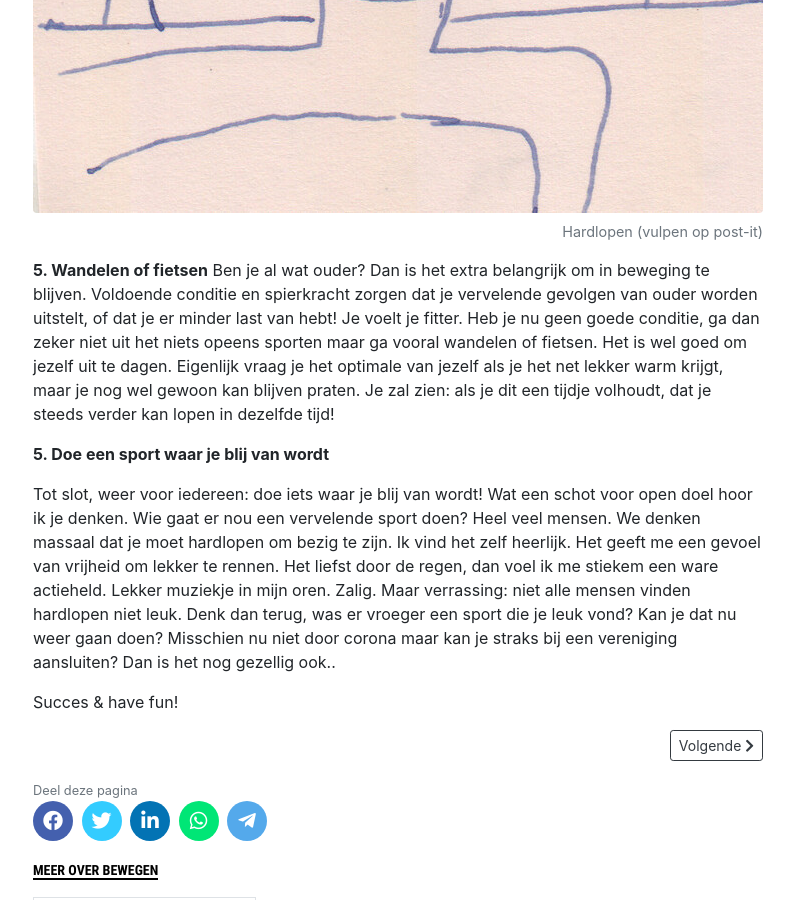
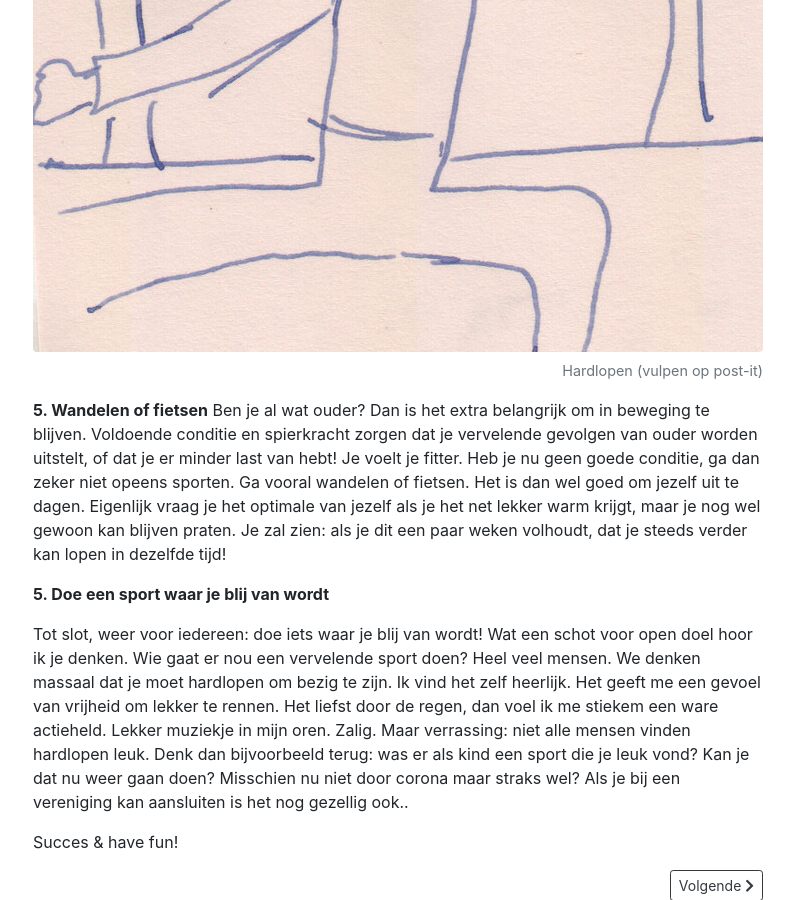
Before and after one commit to BaasLimited/baasovereten.github.io, a Jekyll site: the page built from _posts/2020-10-07-sporten-wel-volhouden.md, in a window 1280 px wide and 900 px high, scrolled down 4160 px. Shown: the whole window, without its empty margins (242-1036 px from the left). Built offline with Jekyll 4.4.1, drawn with Linux system fonts in a browser that asks for light colours; some web fonts are replaced; a script that is not in the unit is left out; comment, search, counter and statistics services are not loaded; some of the changed text lies outside the part shown.

Commit message:
Update 2020-10-07-sporten-wel-volhouden.md

```diff
--- a/_posts/2020-10-07-sporten-wel-volhouden.md
+++ b/_posts/2020-10-07-sporten-wel-volhouden.md
@@ -8,17 +8,19 @@
 excerpt:    "Sporten is goed voor je, maar niet iedereen houdt het vol. Het is een van die dingen die we ons voornemen, een paar weken doen en daarna weer laten versloffen. Mijn gouden regel om het wel vol te houden: luister goed naar je lijf. Hoe dan? Hier een paar tips."
 published:  true
 ---
-[In mijn eerdere blog](over-bewegen/2020/10/21/meer-bewegen.html) met tips om meer te bewegen schreef ik al wat de bewegingsrichtlijnen van de gezondheidsraad zijn. Veeel bewegen en sporten dus! Als het lukt: RESPECT. Als het niet lukt: hier wat tips. Bij deze tips haal ik als voorbeeld vaak hardlopen aan, maar dit geldt natuurlijk voor alle (duur)sporten.
+[In mijn eerdere post](over-bewegen/2020/10/21/meer-bewegen.html) schreef ik al wat de bewegingsrichtlijnen van de gezondheidsraad zijn. Veeel bewegen en sporten dus! Als het lukt: RESPECT. Als het niet lukt: hier wat tips. Bij deze tips haal ik als voorbeeld vaak hardlopen aan, maar dit geldt natuurlijk voor alle (duur)sporten.
 
-**1. Het hoeft niet perfect**
+**1. Het hoeft niet perfect volgens de richtlijn**
 
-Meer bewegen is altijd goed, ook als je het je niet lukt om drie keer in de week intensief te sporten. Elke keer als je iets doet, dan zorg je voor je zelf! Dus wees niet teleurgesteld als het "maar" twee keer per week lukt, of een keer in de week. Geef jezelf complimenten en schouderklopjes voor elke keer dat je bent geweest. Iedereen die wel eens sport weet wat lastig is: van de bank afkomen en gaan. Dat is het echt zwaarste! Als je eenmaal bezig bent, gaat het meestal lekker en voel je je daarna (ook in je hoofd) veel beter.
+Meer bewegen is altijd goed, ook als het niet lukt om drie keer in de week intensief te sporten. Elke keer dat je gaat sporten, zorg je voor jezelf! Dus wees niet teleurgesteld als het "maar" twee keer per week lukt, of een keer in de week. En iedereen die wel eens sport weet wat lastigste is: van de bank afkomen en gaan. Als je eenmaal bezig bent, gaat het meestal lekker en voel je je daarna (ook in je hoofd) veel beter. Geef jezelf complimenten en schouderklopjes voor elke keer dat je bent geweest.
 
 {% include image.html url="/uploads/yoga.jpg" description="Yoga. Downward Dog (vulpen op post-it)" %}
 
 **2. Je hoeft niet tot het gaatje te gaan**
 
-Als je niet aan het trainen bent voor een nieuw Nederlands record maakt het niet zoveel uit hoe je prestatie is. Wil je je hardlooprondje van 5 kilometer in 30 minuten lopen, maar heb je er 37 minuten over gedaan? Baal je hiervan? Zeker niet doen! Het feit dat je bent gaan sporten maakt al het verschil. Niet of je net wat sneller of langzamer was. Je hebt je gezondheid voorrang gegeven op andere dingen en dat is knap. Je conditie en uithoudingsvermogen verschillen nou eenmaal van dag tot dag. Je kan niet elke dag presteren. Soms is het gewoon doen al ruim voldoende. Prestatiedrang kan natuurlijk motiveren. Maar merk je dat het je niet helpt en dat je daardoor niet van de bank komt ("Vandaag lukt het toch niet"), hou hier dan simpelweg mee op.
+Als je niet aan het trainen bent voor een nieuw Nederlands record maakt het niet zoveel uit hoe je prestatie is. Wil je je hardlooprondje van 5 kilometer in 30 minuten lopen, maar heb je er 37 minuten over gedaan? Baal je hiervan? Zeker niet doen! Het feit dat je bent gaan sporten maakt al het verschil. Niet of je net wat sneller of langzamer was. Je hebt je gezondheid voorrang gegeven op andere dingen en dat is knap. Je conditie en uithoudingsvermogen verschillen nou eenmaal van dag tot dag. Je kan niet elke dag presteren. Soms is het gewoon doen al ruim voldoende.
+
+Prestatiedrang kan natuurlijk motiveren. Maar merk je dat het je niet helpt en dat je daardoor niet van de bank komt ("Vandaag lukt het toch niet"), hou hier dan simpelweg mee op.
 
 {% include image.html url="/uploads/gewichten.jpg" description="Gewichtheffen (vulpen op post-it)" %}
 
@@ -34,17 +36,21 @@
 
 **4. Sport met een hartslagmeter**
 
-Als je (nog) geen goede conditie hebt, sport dan met een hartslagmeter om. Het is in het begin nog lastig om aan te voelen hoe hard je kan gaan. Als je te hard gaat, dan kom je halverwege de man met de hamer tegen. Als je te langzaam gaat, dan heeft je training minder nut. We hebben meestal de neiging om teveel van onszelf te vragen. Dit werkt demotiverend. Het is te zwaar en je gaat daarna nooit meer. Bedenk wat voor training je wilt doen en wat je targethartslag is en stem je tempo af op je hartslag. De ene dag kan je enorm veel, de andere dag zit je er na twee stappen op. Maf maar waar.
+Als je (nog) geen goede conditie hebt, sport dan met een hartslagmeter om. Het is in het begin nog lastig om aan te voelen hoe hard je kan gaan. Als je te hard gaat, dan kom je halverwege de man met de hamer tegen. Als je te langzaam gaat, dan heeft je training minder nut.
 
-Er bestaan veel websites om je hartslagzones te berekenen. Belangrijke factor daarbij is je leeftijd. Ook kan je allerlei schema's vinden om je trainingen op te bouwen, waarin je per tijdsvak varieert in hartslagzone. Ik vind dit zelf wat overrated en vind het niet fijn om daar zo precies mee bezig te zijn. Ik loop lekker als mijn hartslag rond de 150-160 ligt. Dan daag ik mezelf uit zonder over het randje te gaan. Maar wat voor jou goed werkt. Het is een kwestie van proberen!
+> We hebben meestal de neiging om teveel van onszelf te vragen. Dit werkt demotiverend. Het is te zwaar en je gaat daarna nooit meer.
+
+Bedenk wat voor training je wilt doen, wat je targethartslag is en stem je tempo af op je hartslag. De ene dag kan je enorm veel, de andere dag zit je na twee stappen al op je targethartslag. Maf maar waar.
+
+Maar hoe bepaal je je targethartslag? Er bestaan veel websites om je hartslagzones te berekenen. Even googlen en je vindt er genoeg. Belangrijke factor in de berekening is je leeftijd. Ook kan je allerlei schema's vinden om je trainingen op te bouwen. Hierin wordt per tijdsvak gevarieerd in de hoogte van je hartslag. Ik vind dit zelf overrated en vind het niet fijn om daar zo precies mee bezig te zijn. Ik loop lekker als mijn hartslag rond de 150-160 ligt. Dan daag ik mezelf uit zonder over het randje te gaan. Maar wat voor jou goed werkt. Het is een kwestie van proberen!
 
 {% include image.html url="/uploads/rennen.jpg" description="Hardlopen (vulpen op post-it)" %}
 
 **5. Wandelen of fietsen**
-Ben je al wat ouder? Dan is het extra belangrijk om in beweging te blijven. Voldoende conditie en spierkracht zorgen dat je vervelende gevolgen van ouder worden uitstelt, of dat je er minder last van hebt! Je voelt je fitter. Heb je nu geen goede conditie, ga dan zeker niet uit het niets opeens sporten maar ga vooral wandelen of fietsen. Het is wel goed om jezelf uit te dagen. Eigenlijk vraag je het optimale van jezelf als je het net lekker warm krijgt, maar je nog wel gewoon kan blijven praten. Je zal zien: als je dit een tijdje volhoudt, dat je steeds verder kan lopen in dezelfde tijd!
+Ben je al wat ouder? Dan is het extra belangrijk om in beweging te blijven. Voldoende conditie en spierkracht zorgen dat je vervelende gevolgen van ouder worden uitstelt, of dat je er minder last van hebt! Je voelt je fitter. Heb je nu geen goede conditie, ga dan zeker niet opeens sporten. Ga vooral wandelen of fietsen. Het is dan wel goed om jezelf uit te dagen. Eigenlijk vraag je het optimale van jezelf als je het net lekker warm krijgt, maar je nog wel gewoon kan blijven praten. Je zal zien: als je dit een paar weken volhoudt, dat je steeds verder kan lopen in dezelfde tijd!
 
 **5. Doe een sport waar je blij van wordt**
 
-Tot slot, weer voor iedereen: doe iets waar je blij van wordt! Wat een schot voor open doel hoor ik je denken. Wie gaat er nou een vervelende sport doen? Heel veel mensen. We denken massaal dat je moet hardlopen om bezig te zijn. Ik vind het zelf heerlijk. Het geeft me een gevoel van vrijheid om lekker te rennen. Het liefst door de regen, dan voel ik me stiekem een ware actieheld. Lekker muziekje in mijn oren. Zalig. Maar verrassing: niet alle mensen vinden hardlopen niet leuk. Denk dan terug, was er vroeger een sport die je leuk vond? Kan je dat nu weer gaan doen? Misschien nu niet door corona maar kan je straks bij een vereniging aansluiten? Dan is het nog gezellig ook..
+Tot slot, weer voor iedereen: doe iets waar je blij van wordt! Wat een schot voor open doel hoor ik je denken. Wie gaat er nou een vervelende sport doen? Heel veel mensen. We denken massaal dat je moet hardlopen om bezig te zijn. Ik vind het zelf heerlijk. Het geeft me een gevoel van vrijheid om lekker te rennen. Het liefst door de regen, dan voel ik me stiekem een ware actieheld. Lekker muziekje in mijn oren. Zalig. Maar verrassing: niet alle mensen vinden hardlopen leuk. Denk dan bijvoorbeeld terug: was er als kind een sport die je leuk vond? Kan je dat nu weer gaan doen? Misschien nu niet door corona maar  straks wel? Als je bij een vereniging kan aansluiten is het nog gezellig ook..
 
 Succes & have fun!
```
